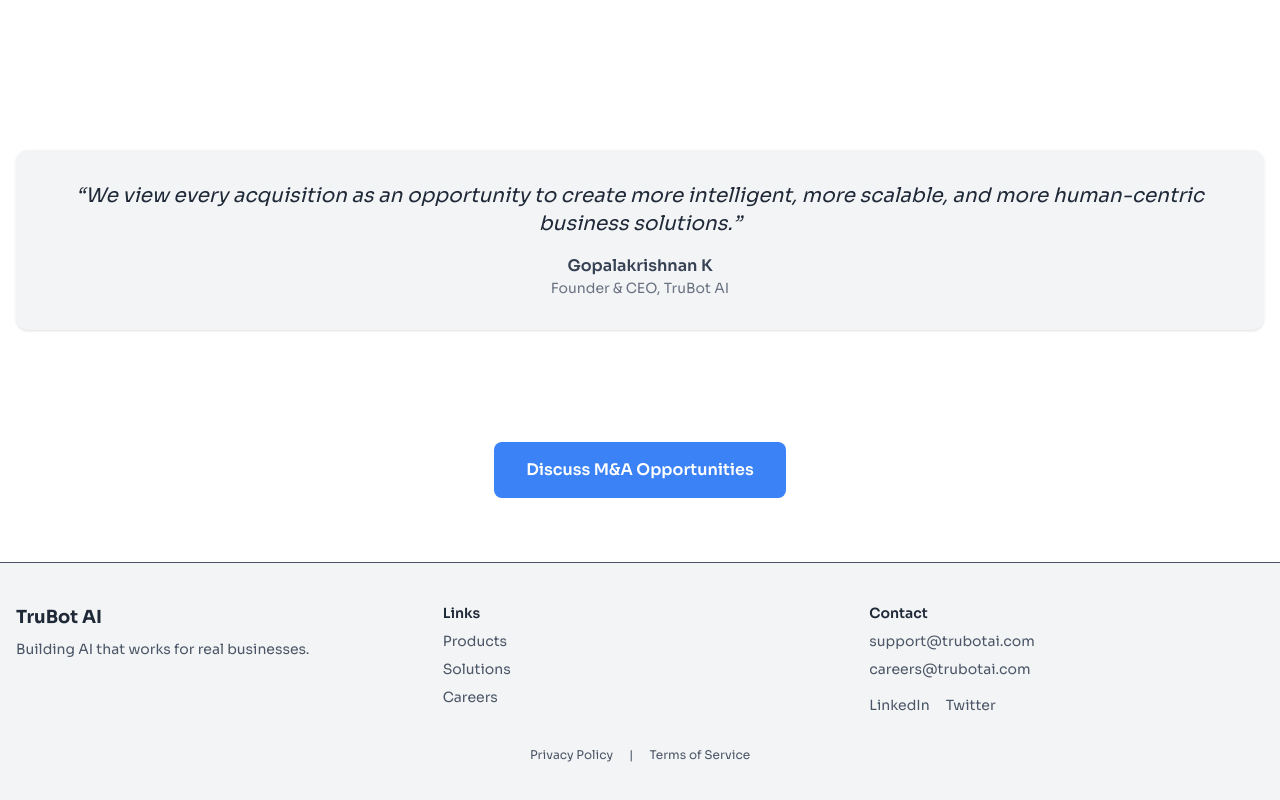
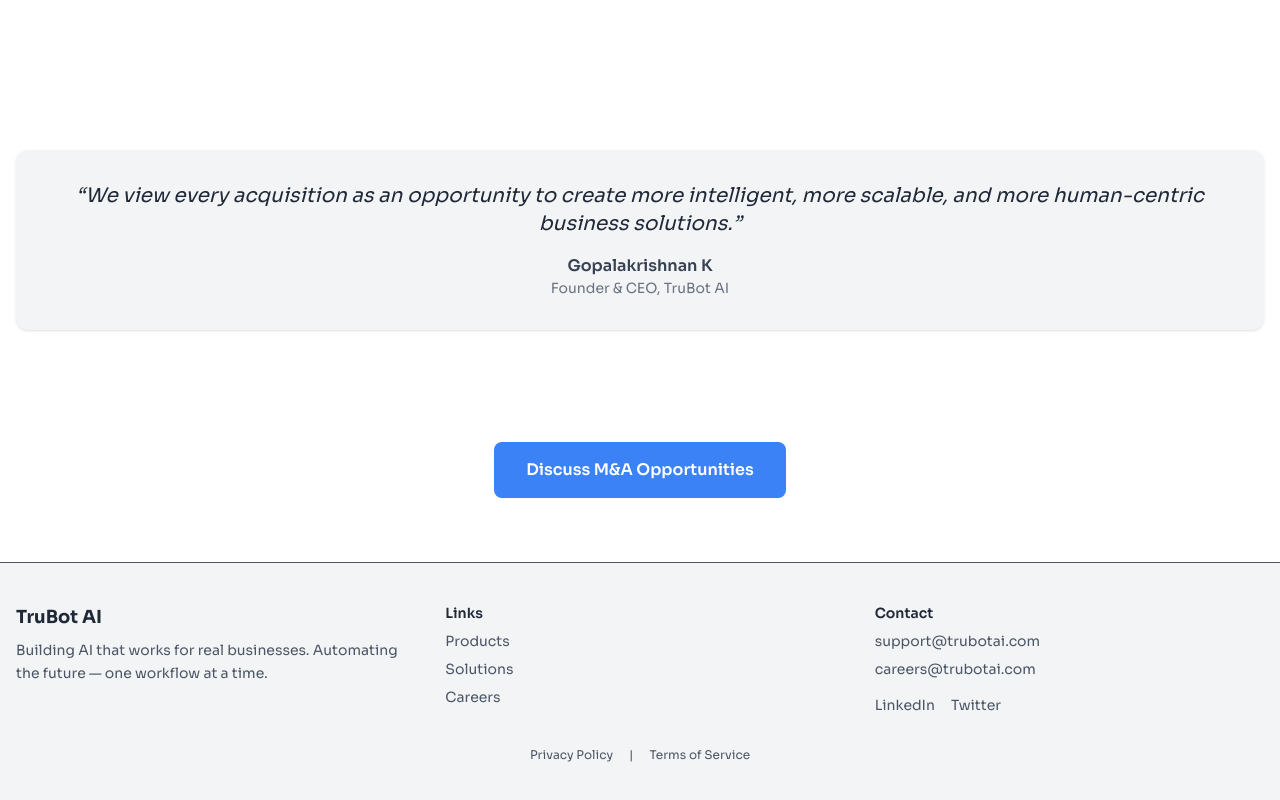
Before and after one commit to trubotai/trubot_ai_web, a Next.js app: page /mna in a window 1280 px wide. Shown: the part 1144-1944 px from the top of the page. Built offline with nearby package versions, Linux system fonts and the light colour scheme.

Commit message:
fix: core components

```diff
--- a/app/ui/components/Button.tsx
+++ b/app/ui/components/Button.tsx
@@ -8,9 +8,12 @@
   as?: "button" | "link";
   onClick?: () => void;
   type?: "button" | "submit" | "reset";
+  fullWidth?: boolean;
+  animate?: boolean;
+  ariaLabel?: string;
 }
 
-export default function Button({
+const Button = ({
   href = "#",
   children,
   variant = "primary",
@@ -18,21 +21,28 @@
   as = "link",
   onClick,
   type = "button",
-}: ButtonProps) {
-  const baseStyles =
-    "inline-block px-6 py-3 rounded-lg font-semibold transition";
+  fullWidth = false,
+  animate = false,
+  ariaLabel,
+}: ButtonProps) => {
+  const baseStyles = `inline-block px-6 py-3 rounded-lg font-semibold transition focus:outline-none focus:ring-2 focus:ring-electric focus:ring-offset-2`;
   const variants = {
     primary: "bg-electric text-white hover:bg-blue-700",
     outline: "border border-electric text-electric hover:bg-blue-50",
     ghost: "text-electric hover:underline",
   };
 
+  const combinedClass = `${baseStyles} ${variants[variant]} ${
+    fullWidth ? "w-full" : ""
+  } ${animate ? "animate-fade-slide-up" : ""} ${className}`;
+
   if (as === "button") {
     return (
       <button
         type={type}
         onClick={onClick}
-        className={`${baseStyles} ${variants[variant]} ${className}`}
+        className={combinedClass}
+        aria-label={ariaLabel}
       >
         {children}
       </button>
@@ -42,9 +52,13 @@
   return (
     <Link
       href={href}
-      className={`${baseStyles} ${variants[variant]} ${className}`}
+      className={combinedClass}
+      aria-label={ariaLabel}
+      role="button"
     >
       {children}
     </Link>
   );
-}
+};
+
+export default Button;
--- a/app/ui/components/Footer.tsx
+++ b/app/ui/components/Footer.tsx
@@ -1,15 +1,18 @@
 import Link from "next/link";
 
-export default function Footer() {
+import { footerLinkList } from "../libs/constants/site";
+
+const Footer = () => {
   return (
     <footer className="bg-gray-100 text-sm text-gray-600 py-10 border-t">
-      <div className="max-w-7xl mx-auto px-4 grid grid-cols-1 md:grid-cols-3 gap-8">
+      <div className="max-w-7xl mx-auto px-4 grid grid-cols-1 lg:grid-cols-3 gap-10">
         {/* Company Info */}
         <div>
           <p className="text-navy font-bold text-lg">TruBot AI</p>
 
-          <p className="mt-2 text-sm">
-            Building AI that works for real businesses.
+          <p className="mt-2 text-sm leading-relaxed">
+            Building AI that works for real businesses. Automating the future —
+            one workflow at a time.
           </p>
         </div>
 
@@ -18,32 +21,16 @@
           <h4 className="font-semibold text-navy mb-2">Links</h4>
 
           <ul className="space-y-2">
-            <li>
-              <Link
-                href="/products"
-                className="hover:text-electric transition-colors duration-300"
-              >
-                Products
-              </Link>
-            </li>
-
-            <li>
-              <Link
-                href="/solutions"
-                className="hover:text-electric transition-colors duration-300"
-              >
-                Solutions
-              </Link>
-            </li>
-
-            <li>
-              <Link
-                href="/careers"
-                className="hover:text-electric transition-colors duration-300"
-              >
-                Careers
-              </Link>
-            </li>
+            {footerLinkList.map(({ href, label }) => (
+              <li key={href}>
+                <Link
+                  href={href}
+                  className="transition-all duration-300 hover:text-electric hover:underline underline-offset-4 hover:scale-[1.05] inline-block"
+                >
+                  {label}
+                </Link>
+              </li>
+            ))}
           </ul>
         </div>
 
@@ -53,21 +40,21 @@
 
           <ul className="space-y-2">
             <li>
-              <a
+              <Link
                 href="mailto:support@trubotai.com"
-                className="hover:text-electric transition-colors duration-300"
+                className="transition-all duration-300 hover:text-electric hover:underline underline-offset-4 hover:scale-[1.05] inline-block"
               >
                 support@trubotai.com
-              </a>
+              </Link>
             </li>
 
             <li>
-              <a
+              <Link
                 href="mailto:careers@trubotai.com"
-                className="hover:text-electric transition-colors duration-300"
+                className="transition-all duration-300 hover:text-electric hover:underline underline-offset-4 hover:scale-[1.05] inline-block"
               >
                 careers@trubotai.com
-              </a>
+              </Link>
             </li>
 
             <li className="flex gap-4 pt-2">
@@ -75,16 +62,18 @@
                 href="https://www.linkedin.com/company/trubotai/"
                 target="_blank"
                 rel="noopener noreferrer"
-                className="hover:text-electric transition-colors duration-300"
+                aria-label="TruBot AI on LinkedIn"
+                className="transition-all duration-300 hover:text-electric hover:underline underline-offset-4 hover:scale-[1.05]"
               >
                 LinkedIn
               </Link>
 
               <Link
-                href="https://twitter.com/trubotai"
+                href="https://www.linkedin.com/company/trubotai/"
                 target="_blank"
                 rel="noopener noreferrer"
-                className="hover:text-electric transition-colors duration-300"
+                aria-label="TruBot AI on Twitter"
+                className="transition-all duration-300 hover:text-electric hover:underline underline-offset-4 hover:scale-[1.05]"
               >
                 Twitter
               </Link>
@@ -97,7 +86,7 @@
       <div className="text-center mt-8 text-xs space-x-4">
         <Link
           href="/privacy"
-          className="hover:text-electric transition-colors duration-300"
+          className="transition-all duration-300 hover:text-electric hover:underline underline-offset-4 hover:scale-[1.05] inline-block"
         >
           Privacy Policy
         </Link>
@@ -106,11 +95,13 @@
 
         <Link
           href="/terms"
-          className="hover:text-electric transition-colors duration-300"
+          className="transition-all duration-300 hover:text-electric hover:underline underline-offset-4 hover:scale-[1.05] inline-block"
         >
           Terms of Service
         </Link>
       </div>
     </footer>
   );
-}
+};
+
+export default Footer;
--- a/app/ui/components/Header.tsx
+++ b/app/ui/components/Header.tsx
@@ -7,7 +7,7 @@
 
 import { navLinkList } from "../libs/constants/site";
 
-export default function Header() {
+const Header = () => {
   const pathname = usePathname();
   const [menuOpen, setMenuOpen] = useState(false);
 
@@ -30,12 +30,12 @@
         </Link>
 
         {/* Desktop Nav */}
-        <nav className="hidden md:flex items-center gap-6">
+        <nav className="hidden xl:flex items-center gap-6">
           {navLinkList.map(({ href, label }) => (
             <Link
               key={href}
               href={href}
-              className={`text-sm font-medium hover:text-electric transition ${
+              className={`text-sm font-medium transition-transform duration-200 ease-out transform hover:scale-[1.05] hover:text-electric hover:underline underline-offset-4 decoration-electric ${
                 pathname === href ? "text-electric" : "text-gray-700"
               }`}
             >
@@ -45,7 +45,7 @@
 
           <Link
             href="/contact"
-            className="ml-4 bg-electric text-white px-4 py-2 rounded-md font-semibold hover:bg-blue-700 transition"
+            className="ml-4 bg-electric text-white px-4 py-2 rounded-md font-semibold hover:bg-blue-700 transition hover-scale-glow"
           >
             Request Demo
           </Link>
@@ -53,21 +53,27 @@
 
         {/* Mobile Menu Button */}
         <button
-          onClick={() => setMenuOpen(!menuOpen)}
-          className="md:hidden text-2xl text-navy focus:outline-none"
+          onClick={() => setMenuOpen((prev) => !prev)}
+          className="xl:hidden text-2xl text-navy focus:outline-none"
+          aria-label={menuOpen ? "Close menu" : "Open menu"}
         >
-          ☰
+          <span
+            key={menuOpen ? "close" : "open"}
+            className="transition-all duration-300 ease-in-out"
+          >
+            {menuOpen ? "✕" : "☰"}
+          </span>
         </button>
       </div>
 
       {/* Mobile Menu */}
       {menuOpen && (
-        <div className="md:hidden px-4 pb-6 flex flex-col gap-2 items-center">
+        <div className="xl:hidden px-4 pb-6 flex flex-col gap-2 items-center animate-fade-slide-up">
           {navLinkList.map(({ href, label }) => (
             <Link
               key={href}
               href={href}
-              className={`block py-2 text-sm font-medium ${
+              className={`block py-2 text-sm font-medium transition-transform duration-200 ease-out transform hover:scale-[1.05] hover:text-electric ${
                 pathname === href ? "text-electric" : "text-gray-700"
               }`}
               onClick={() => setMenuOpen(false)}
@@ -78,7 +84,7 @@
 
           <Link
             href="/contact"
-            className="block mt-2 bg-electric text-white text-center px-4 py-2 rounded-md font-semibold hover:bg-blue-700 transition"
+            className="block mt-2 bg-electric text-white text-center px-4 py-2 rounded-md font-semibold hover:bg-blue-700 transition hover-scale-glow"
             onClick={() => setMenuOpen(false)}
           >
             Request Demo
@@ -87,4 +93,6 @@
       )}
     </header>
   );
-}
+};
+
+export default Header;
--- a/app/ui/components/PageLayout.tsx
+++ b/app/ui/components/PageLayout.tsx
@@ -1,15 +1,23 @@
+import { JSX } from "react";
+
 interface PageLayoutProps {
   children: React.ReactNode;
   className?: string;
+  id?: string;
+  as?: keyof JSX.IntrinsicElements;
 }
 
-export default function PageLayout({
+const PageLayout = ({
   children,
   className = "",
-}: PageLayoutProps) {
+  id,
+  as: Component = "section",
+}: PageLayoutProps) => {
   return (
-    <section className={`max-w-7xl px-4 mx-auto py-16 ${className}`}>
+    <Component id={id} className={`max-w-7xl mx-auto px-4 py-16 ${className}`}>
       {children}
-    </section>
+    </Component>
   );
-}
+};
+
+export default PageLayout;
--- a/app/ui/components/SectionHeader.tsx
+++ b/app/ui/components/SectionHeader.tsx
@@ -3,14 +3,16 @@
   subtitle?: string;
   align?: "center" | "left" | "right";
   className?: string;
+  animate?: boolean;
 }
 
-export default function SectionHeader({
+const SectionHeader = ({
   title,
   subtitle,
   align = "center",
   className = "",
-}: SectionHeaderProps) {
+  animate = true,
+}: SectionHeaderProps) => {
   const alignment =
     align === "center"
       ? "text-center"
@@ -22,7 +24,11 @@
     align === "center" ? "mx-auto" : align === "right" ? "ml-auto" : "";
 
   return (
-    <div className={`mb-10 ${alignment} ${className}`}>
+    <div
+      className={`mb-10 ${alignment} ${className} ${
+        animate ? "animate-fade-slide-up" : ""
+      }`}
+    >
       <h2 className="text-3xl font-extrabold text-navy mb-4 leading-tight">
         {title}
       </h2>
@@ -34,4 +40,6 @@
       )}
     </div>
   );
-}
+};
+
+export default SectionHeader;
--- a/app/ui/libs/constants/site.ts
+++ b/app/ui/libs/constants/site.ts
@@ -11,4 +11,10 @@
   { href: "/contact", label: "Contact" },
 ];
 
-export { navLinkList };
+const footerLinkList = [
+  { href: "/products", label: "Products" },
+  { href: "/solutions", label: "Solutions" },
+  { href: "/careers", label: "Careers" },
+];
+
+export { navLinkList, footerLinkList };
--- a/app/ui/styles/animations.css
+++ b/app/ui/styles/animations.css
@@ -138,6 +138,7 @@
   }
   .hover-scale-glow:hover {
     transform: scale(1.05);
+    color: black;
     background-color: #ebf8ff;
     box-shadow: 0 0 0 2px rgba(59, 130, 246, 0.3);
   }
```
